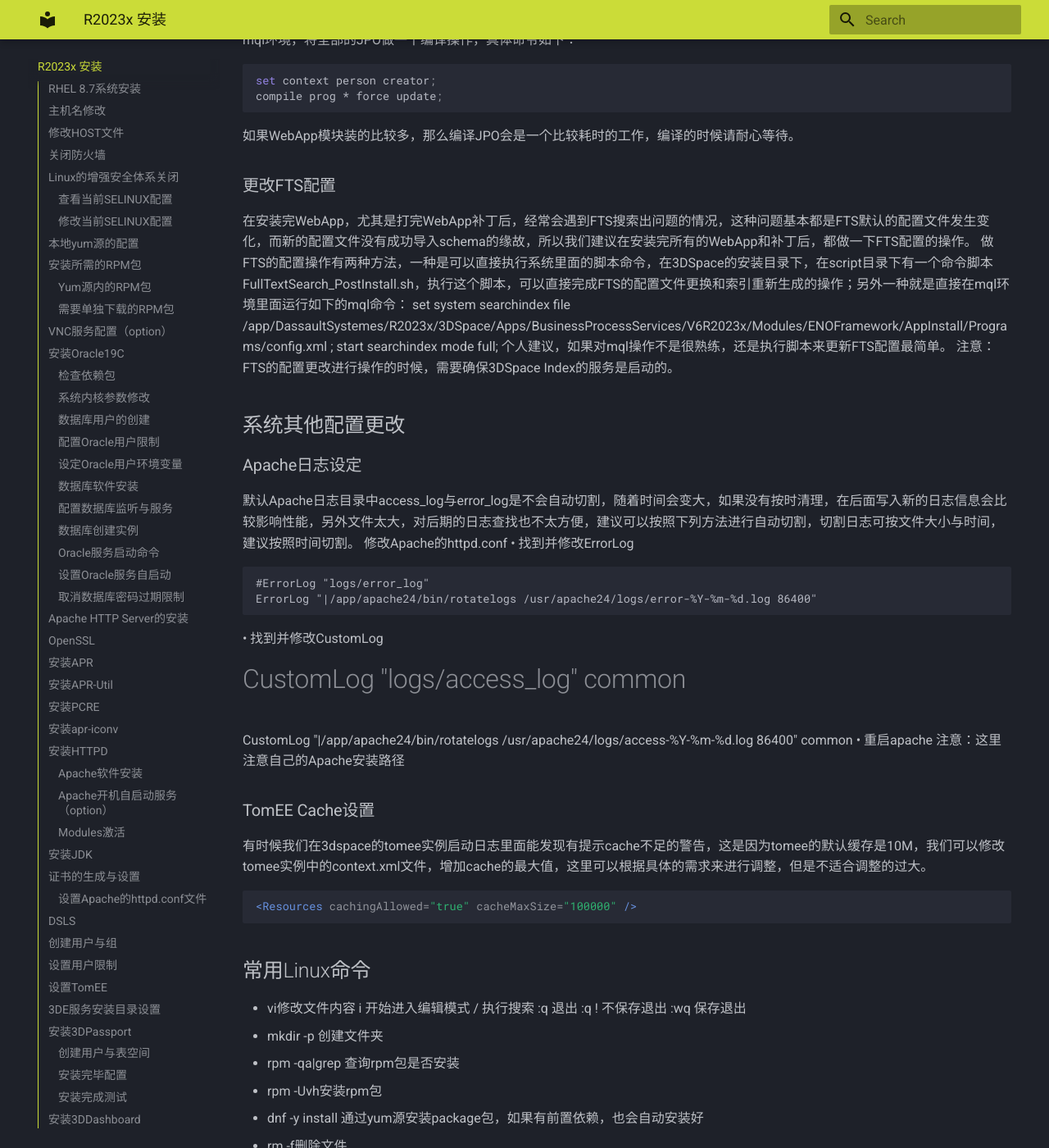
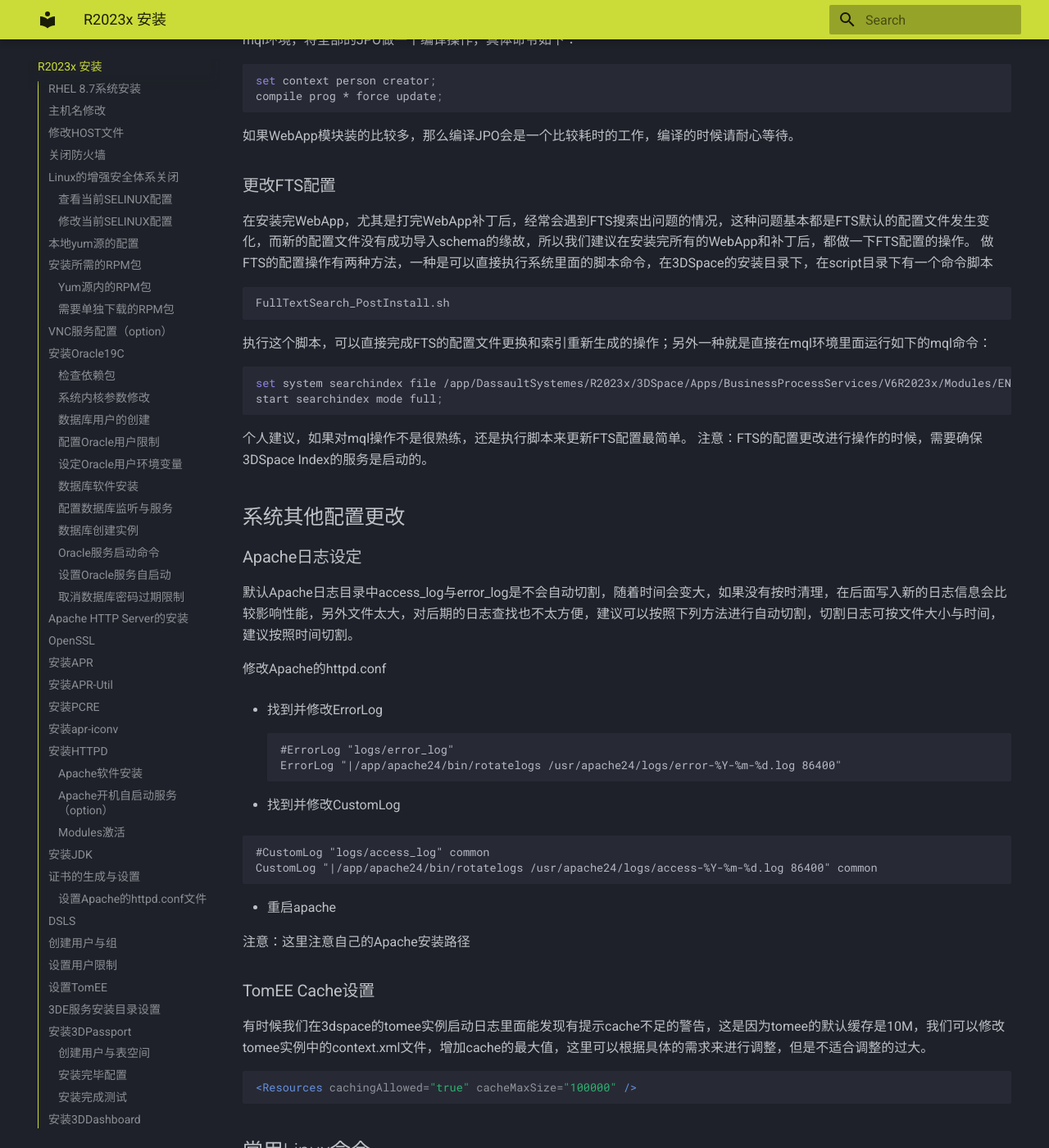
Before and after one commit to xuscode/ENO, an MkDocs documentation site: the page built from docs/V6R2023x.md, in a window 1280 px wide and 1400 px high, scrolled down 72704 px. Shown: the whole window at 82% size. Built offline with MkDocs 1.6.1 and Material for MkDocs 9.7.7, drawn with Linux system fonts in a browser that asks for light colours; nearby versions of some CDN libraries.

Commit message:
20230509102423

````diff
--- a/docs/V6R2023x.md
+++ b/docs/V6R2023x.md
@@ -3593,16 +3593,6 @@
 
 
 
-
-
-
-
-
-
-
-
-
-
 ###	安装完毕配置
 
 将"3DComment_httpd_fragment.conf" 相应内容修改后拷贝到Apache的conf目录，修改2022x_v1.conf文件，将3DComment _httpd_fragment.conf的引用注释去掉，重启Apache服务。启动tomee服务。
@@ -3700,9 +3690,19 @@
 ###	更改FTS配置
 
 在安装完WebApp，尤其是打完WebApp补丁后，经常会遇到FTS搜索出问题的情况，这种问题基本都是FTS默认的配置文件发生变化，而新的配置文件没有成功导入schema的缘故，所以我们建议在安装完所有的WebApp和补丁后，都做一下FTS配置的操作。
-做FTS的配置操作有两种方法，一种是可以直接执行系统里面的脚本命令，在3DSpace的安装目录下，在script目录下有一个命令脚本FullTextSearch_PostInstall.sh，执行这个脚本，可以直接完成FTS的配置文件更换和索引重新生成的操作；另外一种就是直接在mql环境里面运行如下的mql命令：
+做FTS的配置操作有两种方法，一种是可以直接执行系统里面的脚本命令，在3DSpace的安装目录下，在script目录下有一个命令脚本
+
+```bash
+FullTextSearch_PostInstall.sh
+```
+
+执行这个脚本，可以直接完成FTS的配置文件更换和索引重新生成的操作；另外一种就是直接在mql环境里面运行如下的mql命令：
+
+```bash
 set system searchindex file /app/DassaultSystemes/R2023x/3DSpace/Apps/BusinessProcessServices/V6R2023x/Modules/ENOFramework/AppInstall/Programs/config.xml ;
 start searchindex mode full;
+```
+
 个人建议，如果对mql操作不是很熟练，还是执行脚本来更新FTS配置最简单。
 注意：FTS的配置更改进行操作的时候，需要确保3DSpace Index的服务是启动的。
 
@@ -3711,22 +3711,30 @@
 ###	Apache日志设定
 
 默认Apache日志目录中access_log与error_log是不会自动切割，随着时间会变大，如果没有按时清理，在后面写入新的日志信息会比较影响性能，另外文件太大，对后期的日志查找也不太方便，建议可以按照下列方法进行自动切割，切割日志可按文件大小与时间，建议按照时间切割。
+
 修改Apache的httpd.conf
-•	找到并修改ErrorLog
+
+- 找到并修改ErrorLog
 ```conf
 #ErrorLog "logs/error_log"
 ErrorLog "|/app/apache24/bin/rotatelogs /usr/apache24/logs/error-%Y-%m-%d.log 86400"
 ```
 
-•	找到并修改CustomLog
+- 找到并修改CustomLog
+
+```conf
 #CustomLog "logs/access_log" common
 CustomLog "|/app/apache24/bin/rotatelogs /usr/apache24/logs/access-%Y-%m-%d.log 86400" common
-•	重启apache
+```
+
+- 重启apache
+
 注意：这里注意自己的Apache安装路径
 
 ###	TomEE Cache设置
 
 有时候我们在3dspace的tomee实例启动日志里面能发现有提示cache不足的警告，这是因为tomee的默认缓存是10M，我们可以修改tomee实例中的context.xml文件，增加cache的最大值，这里可以根据具体的需求来进行调整，但是不适合调整的过大。
+
 ```xml
 <Resources cachingAllowed="true" cacheMaxSize="100000" />
 ```
````
